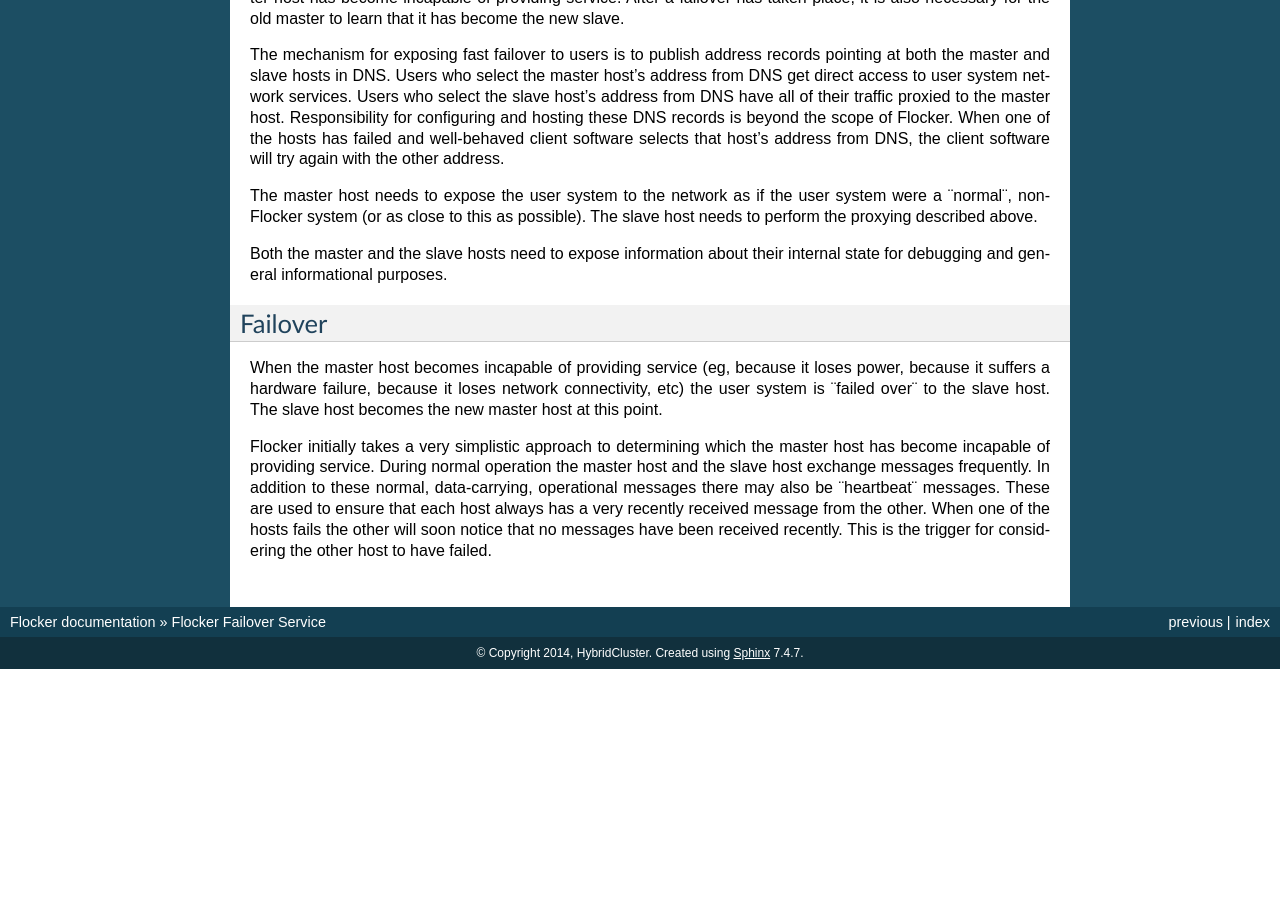
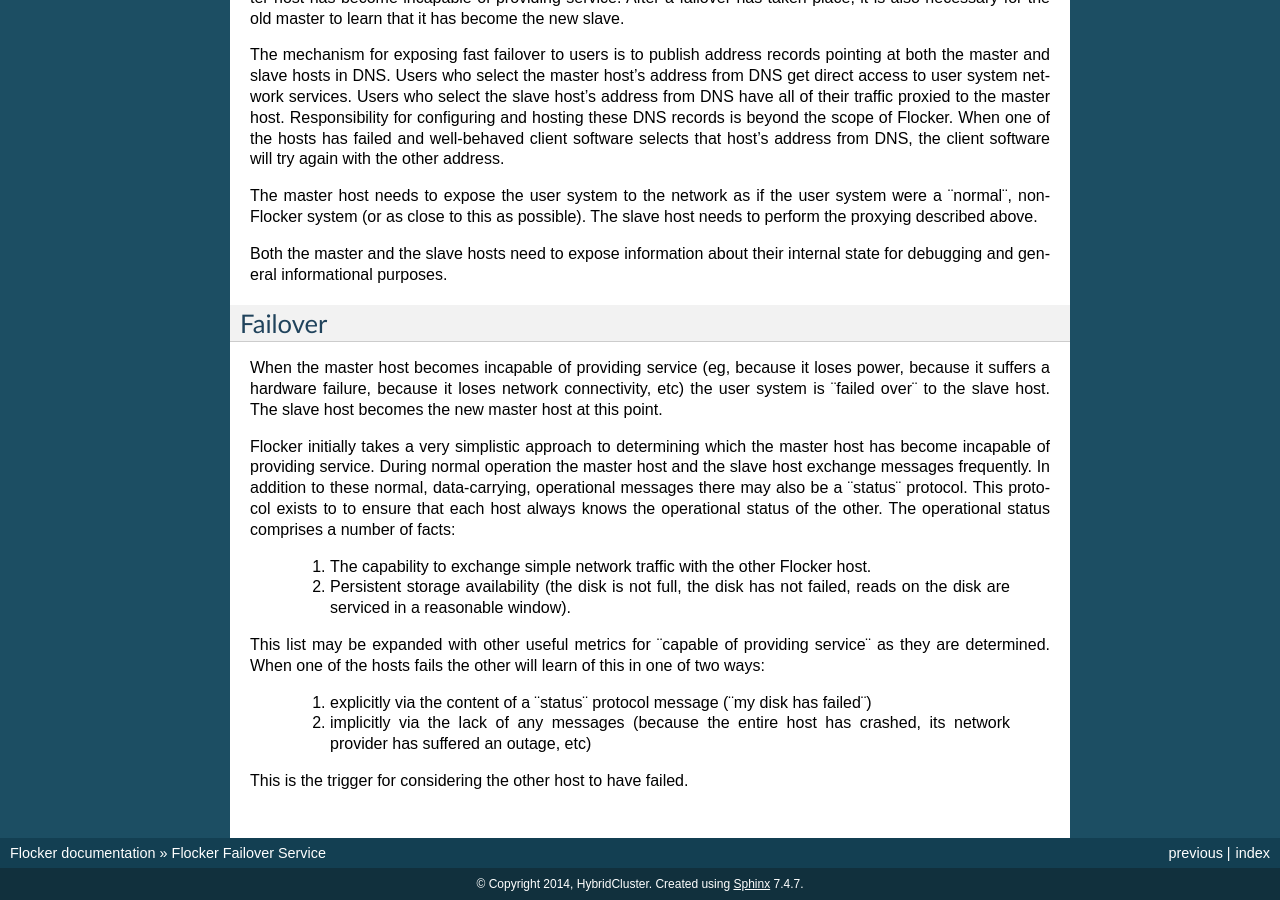
Before and after one commit to ClusterHQ/flocker, a Sphinx documentation site: the page built from docs/architecture.rst, in a window 1280 px wide and 900 px high, scrolled down 2732 px. Built offline with Sphinx 7.4.7, drawn with Linux system fonts in a browser that asks for light colours; before the commit the page ends 3401 px from its top, so only the background shows below that.

Commit message:
The notion of a trivial 'I am alive' message is too over-simplified.

```diff
--- a/docs/architecture.rst
+++ b/docs/architecture.rst
@@ -157,7 +157,17 @@ The slave host becomes the new master host at this point.
 
 Flocker initially takes a very simplistic approach to determining which the master host has become incapable of providing service.
 During normal operation the master host and the slave host exchange messages frequently.
-In addition to these normal, data-carrying, operational messages there may also be ¨heartbeat¨ messages.
-These are used to ensure that each host always has a very recently received message from the other.
-When one of the hosts fails the other will soon notice that no messages have been received recently.
+In addition to these normal, data-carrying, operational messages there may also be a ¨status¨ protocol.
+This protocol exists to to ensure that each host always knows the operational status of the other.
+The operational status comprises a number of facts:
+
+  1. The capability to exchange simple network traffic with the other Flocker host.
+  2. Persistent storage availability (the disk is not full, the disk has not failed, reads on the disk are serviced in a reasonable window).
+
+This list may be expanded with other useful metrics for ¨capable of providing service¨ as they are determined.
+When one of the hosts fails the other will learn of this in one of two ways:
+
+  1. explicitly via the content of a ¨status¨ protocol message (¨my disk has failed¨)
+  2. implicitly via the lack of any messages (because the entire host has crashed, its network provider has suffered an outage, etc)
+
 This is the trigger for considering the other host to have failed.
```
